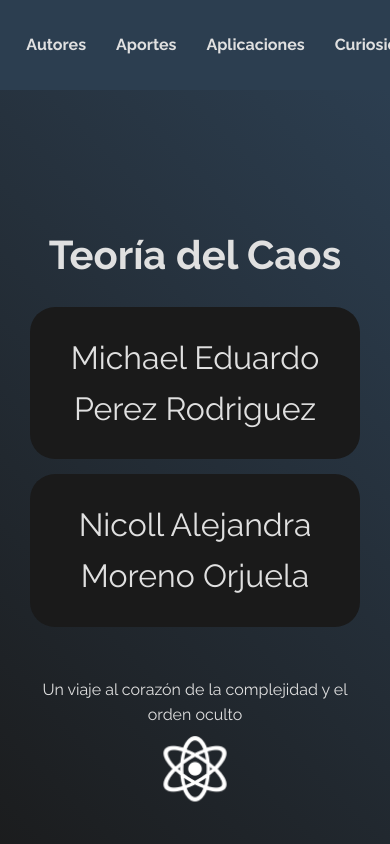
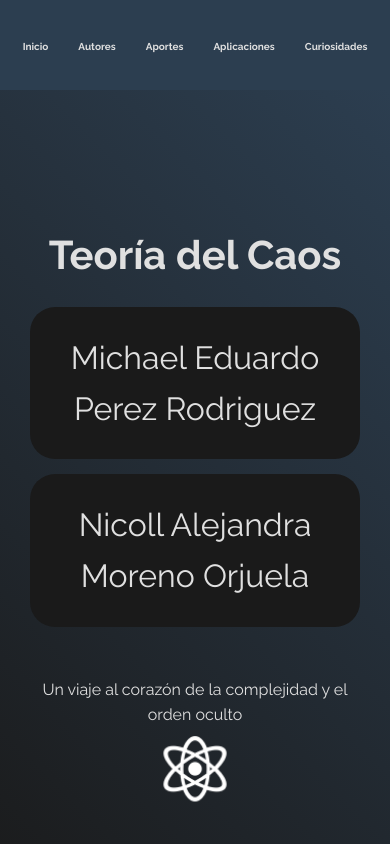
Before and after one commit to MichaelDev2000/TeoriaCaos, a plain HTML site: page index.html in a window 390 px wide. Drawn offline with Linux system fonts and the light colour scheme.

Commit message:
mas cambios

```diff
--- a/Styles/styles.css
+++ b/Styles/styles.css
@@ -15,15 +15,20 @@ body {
   line-height: 1.6;
   overflow-x: hidden;
 }
-html, body {
+
+
+html,
+body {
   margin: 0;
   padding: 0;
   width: 100% !important;
   height: 100% !important;
-  overflow-x: hidden; /* Evita el desbordamiento horizontal */
+  overflow-x: hidden;
+  /* Evita el desbordamiento horizontal */
 }
 
-nav, header {
+nav,
+header {
   width: 100%;
   max-width: 100%;
   overflow: hidden;
@@ -70,6 +75,10 @@ nav, header {
   .namesContainer {
     display: block;
     text-align: center;
+  }
+
+  nav ul li a{
+    font-size: 10px;
   }
 
   .nameCard {
@@ -229,7 +238,7 @@ h2 {
 /* Lista de curiosidades */
 .curiosidades-list {
   max-width: 800px;
-  margin:10px;
+  margin: 10px;
   padding-left: 20px;
 }
 
--- a/index.html
+++ b/index.html
@@ -16,7 +16,7 @@
     <body>
         <header>
             <nav>
-                <ul>
+                <ul id="nav-list">
                     <li><a href="#inicio">Inicio</a></li>
                     <li><a href="#autores">Autores</a></li>
                     <li><a href="#aportes">Aportes</a></li>
```
Also changed, not shown: Scripts/script.js (line endings or trailing spaces).
